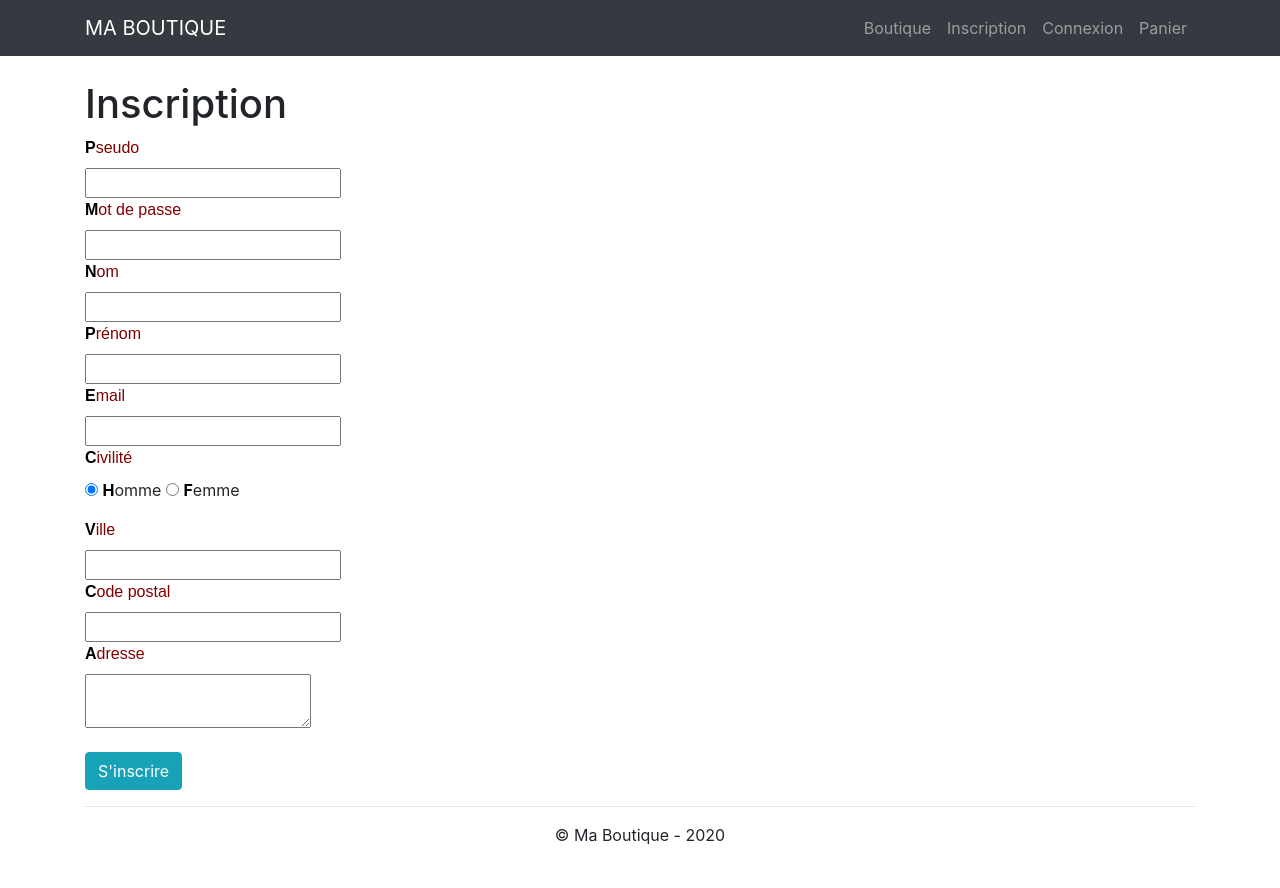
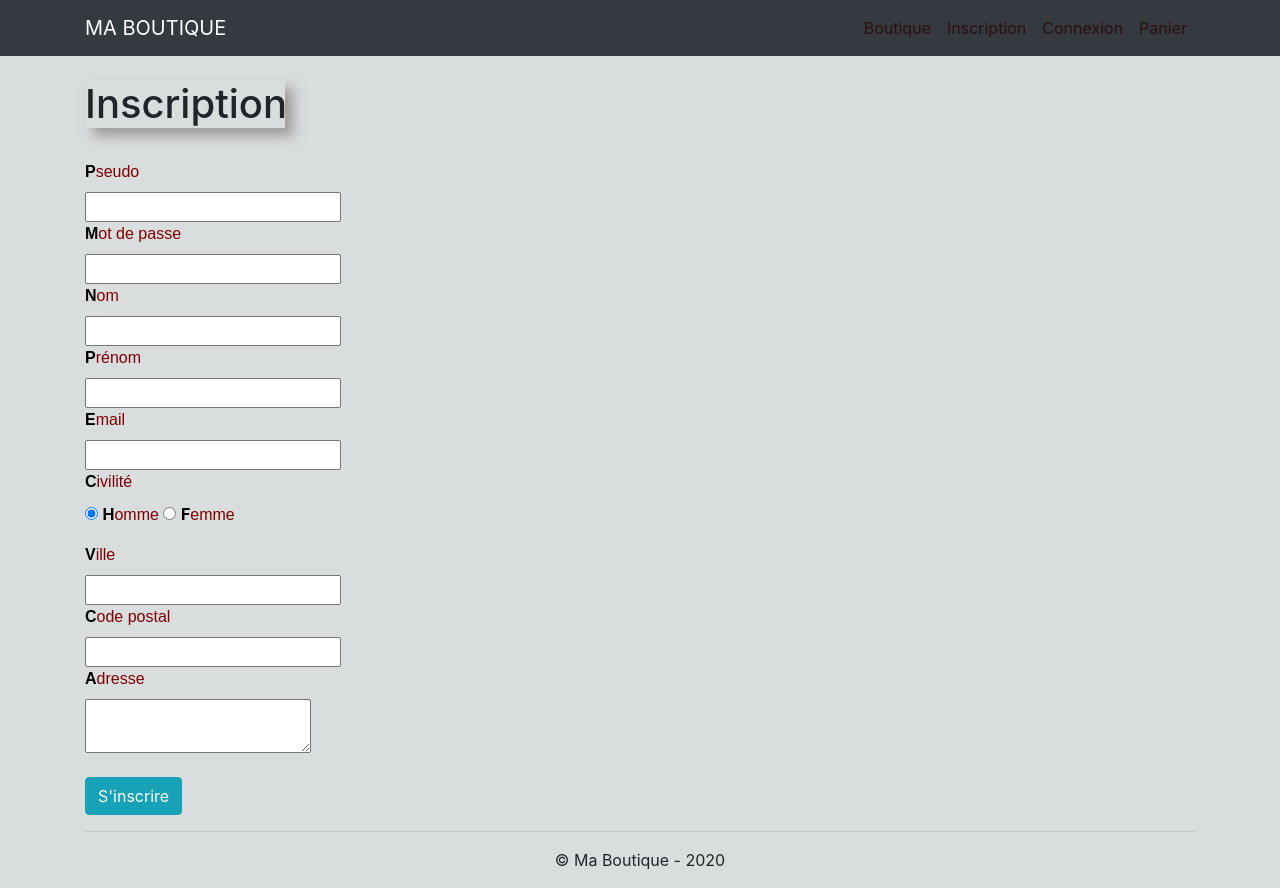
Before and after one commit to SebastienDelrueW/PHP, a PHP site: page /inscription.php in a window 1280 px wide. Before the commit the page ends 845 px from the top, so only its background shows below. Run offline with PHP 8.4, Linux system fonts and the light colour scheme.

Commit message:
site php

```diff
--- a/07_SECURITE/dialogue.php
+++ b/07_SECURITE/dialogue.php
@@ -42,7 +42,7 @@ a {
         $pdo = new PDO(
             'mysql:host=localhost;dbname=dialogue', // driver mysql (IBM, oracle, ODBC...), nom du serveur (host), nom de la BDD (dbname)
             'root', // pseudo de la BDD
-            'root',     // mdp de la BDD utilisation de MAMP
+            '',     // mdp de la BDD utilisation de MAMP
             array(
                 PDO::ATTR_ERRMODE => PDO::ERRMODE_WARNING, // pour afficher les erreurs SQL dans le navigateur
                 PDO::MYSQL_ATTR_INIT_COMMAND => 'SET NAMES utf8', // pour définir le charset des échanges avec la BDD
--- a/08_site/inc/header.php
+++ b/08_site/inc/header.php
@@ -11,6 +11,48 @@
         integrity="sha384-Vkoo8x4CGsO3+Hhxv8T/Q5PaXtkKtu6ug5TOeNV6gBiFeWPGFN9MuhOf23Q9Ifjh" crossorigin="anonymous">
 
     <title>Ma Boutique</title>
+
+<style>
+body{
+    background-color: #9ca3a75e;
+}
+
+.navbar-expand-lg {
+    color:marron;
+}
+.alert.alert-danger {
+    color: black;
+    background-color: #d6d8d9;
+    border: 1px solid red;
+    box-shadow: 8px 8px 12px #aaa;
+}
+h1{
+    box-shadow: 8px 8px 12px #796e6e9e;
+    width:200;
+}
+
+.btn.btn-info:hover {
+    background-color: maroon;
+    box-shadow: 8px 8px 12px #aaa;
+}
+
+.btn.bg-white {
+    box-shadow: 8px 8px 12px #aaa;
+}
+
+.navbar-dark .navbar-nav .nav-link {
+    color: rgba(43, 8, 8, 0.87);
+
+}
+label {
+    color: maroon;
+    font-family: fantasy;
+}
+
+strong {
+    color: black;
+}
+</style>
 </head>
 
 <body>
--- a/08_site/inc/init.php
+++ b/08_site/inc/init.php
@@ -1,3 +1,33 @@
+<style>
+body {
+    background-color: #ff60005e;
+}
+
+.alert.alert-danger {
+    color: black;
+    background-color: #d6d8d9;
+    border: 1px solid red;
+    box-shadow: 8px 8px 12px #aaa;
+}
+
+.btn.btn-info:hover {
+    background-color: maroon;
+    box-shadow: 8px 8px 12px #aaa;
+}
+
+.btn.bg-white {
+    box-shadow: 8px 8px 12px #aaa;
+}
+
+label {
+    color: maroon;
+    font-family: fantasy;
+}
+
+strong {
+    color: black;
+}
+</style>
 <?php
 // Ce fichier sera inclus au début de tous les scripts du site.
 
--- a/08_site/inscription.php
+++ b/08_site/inscription.php
@@ -1,9 +1,20 @@
+<link rel="stylesheet" href="https://stackpath.bootstrapcdn.com/bootstrap/4.4.1/css/bootstrap.min.css"
+    integrity="sha384-Vkoo8x4CGsO3+Hhxv8T/Q5PaXtkKtu6ug5TOeNV6gBiFeWPGFN9MuhOf23Q9Ifjh" crossorigin="anonymous">
 <style>
+body {
+    background-color: #dd884b8f;
+}
+
 .alert.alert-danger {
     color: black;
     background-color: #d6d8d9;
     border: 1px solid red;
     box-shadow: 8px 8px 12px #aaa;
+}
+
+.navbar-dark .navbar-brand {
+    color: #573a3a;
+
 }
 
 .btn.btn-info:hover {
@@ -19,8 +30,15 @@
     color: maroon;
     font-family: fantasy;
 }
+span {
+    color: maroon;
+    font-family: fantasy;
+}
+strong {
+    color: black;
+}
 
-    strong {
+a {
     color: black;
 }
 </style>
@@ -114,9 +132,11 @@ if (!empty($_POST)) { // si le formulaire a été envoyé, $_POST n'est pas vide
 require_once 'inc/header.php';
 ?>
 <h1 class="mt-4">Inscription</h1>
+
 <?php
 echo $contenu; // pour afficher les messages
 ?>
+<br>
 <form method="post" action="">
     <div>
         <div><label for="pseudo"><strong>P</strong>seudo</label></div>
@@ -146,8 +166,9 @@ echo $contenu; // pour afficher les messages
     <div>
         <div><label><strong>C</strong>ivilité</label></div>
     </div>
-    <input type="radio" name="civilite" value="m" checked> <strong>H</strong>omme
-    <input type="radio" name="civilite" value="f" <?php if (isset($_POST['civilite']) && $_POST['civilite'] == 'f') echo 'checked'; ?>> <strong>F</strong>emme
+    <input type="radio" name="civilite" value="m" checked> <strong>H</strong><span>omme</span>
+    <input type="radio" name="civilite" value="f"
+        <?php if (isset($_POST['civilite']) && $_POST['civilite'] == 'f') echo 'checked'; ?>> <strong>F</strong><span>emme</span>
     </div>
     </div>
 
```
Also changed, not shown: 08_site/connexion.php (+2 -6 lines). Lines whose indentation alone changed are shown as unchanged.
